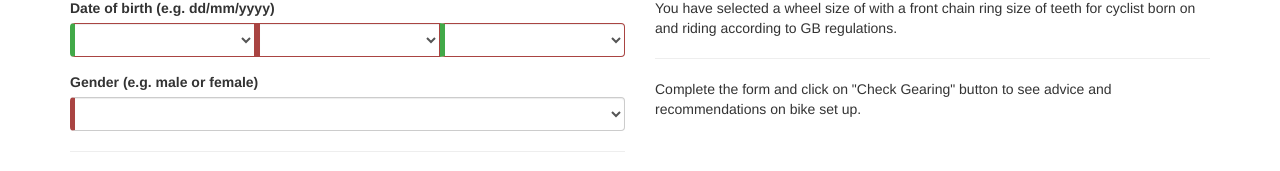
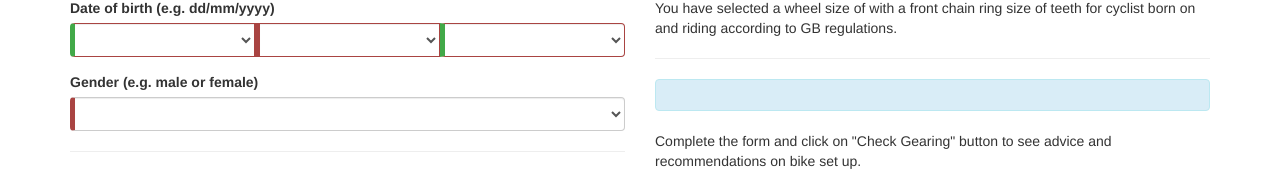
Before and after one commit to pgmoir/bikefit, an Angular app: page / in a window 1280 px wide. Shown: the part 722-893 px from the top of the page. Built offline with nearby package versions, Linux system fonts and the light colour scheme; what ng2-datepicker would draw is missing.

Commit message:
Add alert info style to recommendation

```diff
--- a/src/app/gear-check/gear-check.component.html
+++ b/src/app/gear-check/gear-check.component.html
@@ -24,7 +24,10 @@
     <p>You have selected a wheel size of {{ wheelSize }} with a front chain ring size of {{ largestChainRing }} teeth for cyclist
       born on and riding according to {{ engineCategory }} regulations.</p>
     <hr>
-    <p>{{ recommendation }}</p>
+    <div class="alert alert-info">
+      {{ recommendation }}
+    </div>
+
     <app-gear-check-result></app-gear-check-result>
   </div>
 </div>
```
